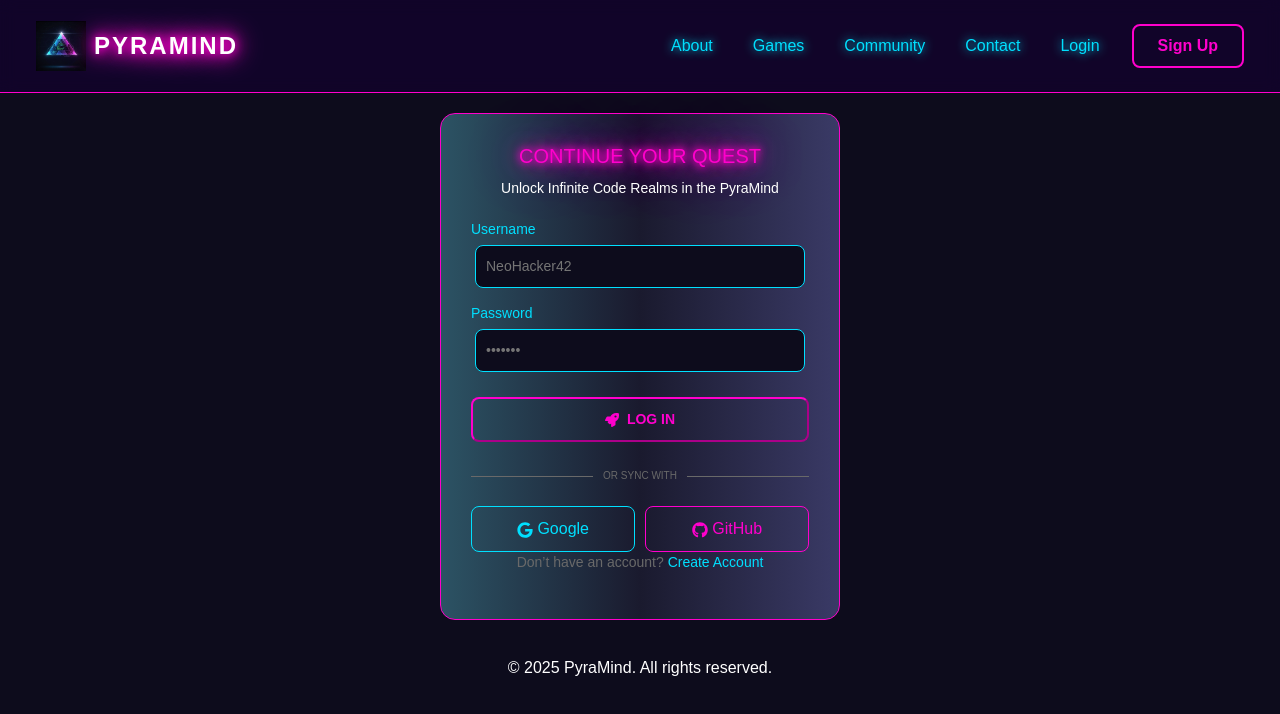
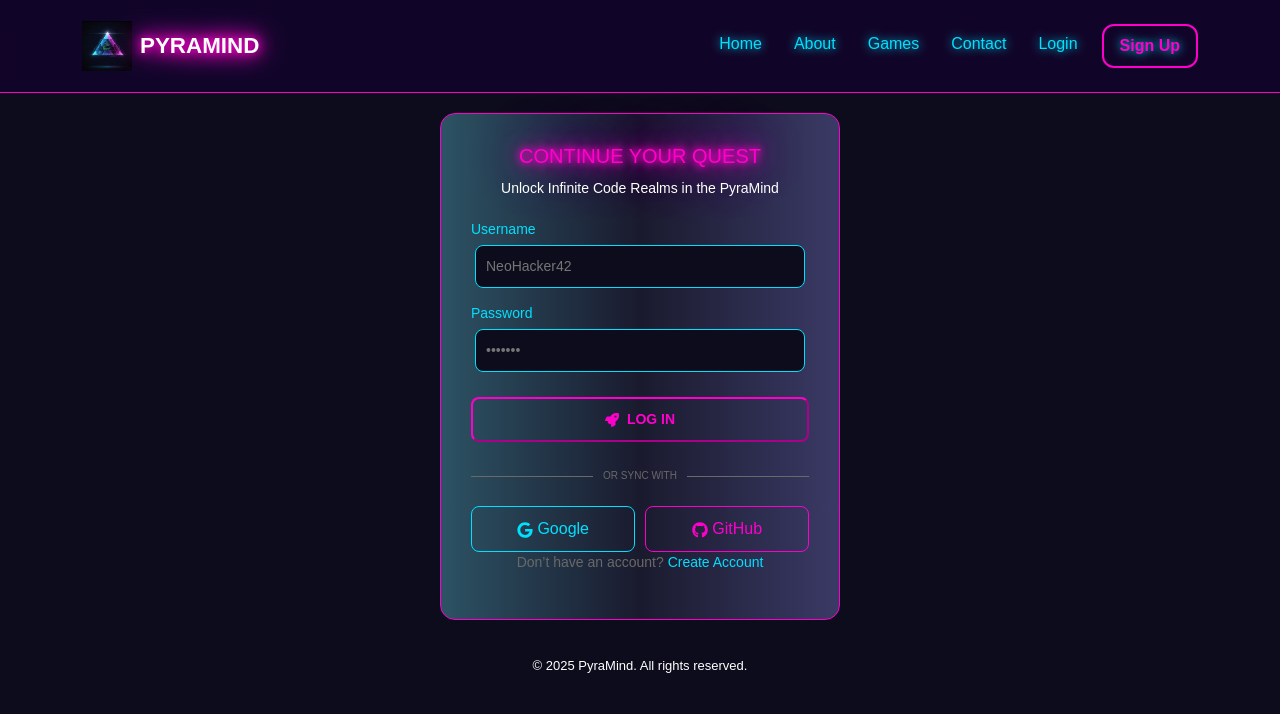
Before and after one commit to enghenzoo/Pyramind, a React (Vite) app: page /login in a window 1280 px wide. Shown: the top 714 px of the page. Built offline with nearby package versions, Linux system fonts and the light colour scheme.

Commit message:
Update Login.jsx

```diff
--- a/src/pages/login/Login.jsx
+++ b/src/pages/login/Login.jsx
@@ -1,6 +1,8 @@
 import React, { useState } from "react";
 import { FaRocket, FaGoogle, FaGithub } from "react-icons/fa";
-import Logo from "../../assets/Logo.jpg";
+import Navbar from "../../Components/Navbar";
+import Footer from "../../Components/Footer";
+
 import "./Login.css";
 
 function Login() {
@@ -15,92 +17,21 @@ function Login() {
 
   return (
     <>
-      {/* Navbar */}
-      <nav className="navbar navbar-expand-lg navbar-dark bg-transparent py-3 px-4">
-        <div className="container-fluid">
-          <a
-            className="navbar-brand d-flex align-items-center fw-bold brand-text"
-            href="#"
-          >
-            <img src={Logo} alt="Pyramind Logo" className="Logo me-2" />
-            PYRAMIND
-          </a>
-          <button
-            className="navbar-toggler"
-            type="button"
-            data-bs-toggle="collapse"
-            data-bs-target="#navbarNav"
-          >
-            <span className="navbar-toggler-icon"></span>
-          </button>
+      <Navbar />
 
-          <div
-            className="collapse navbar-collapse justify-content-end"
-            id="navbarNav"
-          >
-            <ul className="navbar-nav gap-4">
-              <li className="nav-item">
-                <a className="nav-link" href="#description">
-                  About
-                </a>
-              </li>
-              <li className="nav-item">
-                <a className="nav-link" href="#features">
-                  Games
-                </a>
-              </li>
-              <li className="nav-item">
-                <a className="nav-link" href="#community">
-                  Community
-                </a>
-              </li>
-              <li className="nav-item">
-                <a className="nav-link" href="#contact">
-                  Contact
-                </a>
-              </li>
-              <li className="nav-item">
-                <a className="nav-link" href="#login">
-                  Login
-                </a>
-              </li>
-            </ul>
-            <button
-              className="btn-up sign-up-btn ms-4 px-4 py-2 fw-bold"
-              style={{ border: "2px solid Deep-Pink", borderRadius: "8px" }}
-            >
-              Sign Up
-            </button>
-          </div>
-        </div>
-      </nav>
-
-      {/* Login Form */}
       <div className="register-wrapper">
         <form className="register-box" onSubmit={handleSubmit}>
           <h1>CONTINUE YOUR QUEST</h1>
-          <p className="subtitle">
-            Unlock Infinite Code Realms in the PyraMind
-          </p>
+          <p className="subtitle">Unlock Infinite Code Realms in the PyraMind</p>
 
           <div className="form-group">
             <label>Username</label>
-            <input
-              type="text"
-              name="username"
-              placeholder="NeoHacker42"
-              required
-            />
+            <input type="text" name="username" placeholder="NeoHacker42" required />
           </div>
 
           <div className="form-group">
             <label>Password</label>
-            <input
-              type="password"
-              name="password"
-              placeholder="•••••••"
-              required
-            />
+            <input type="password" name="password" placeholder="•••••••" required />
           </div>
 
           <button type="submit" className="submit-btn">
@@ -129,10 +60,7 @@ function Login() {
         </form>
       </div>
 
-      {/*  Footer */}
-      <footer className="text-center py-3 text-white">
-        &copy; {new Date().getFullYear()} PyraMind. All rights reserved.
-      </footer>
+      <Footer />
     </>
   );
 }
```
